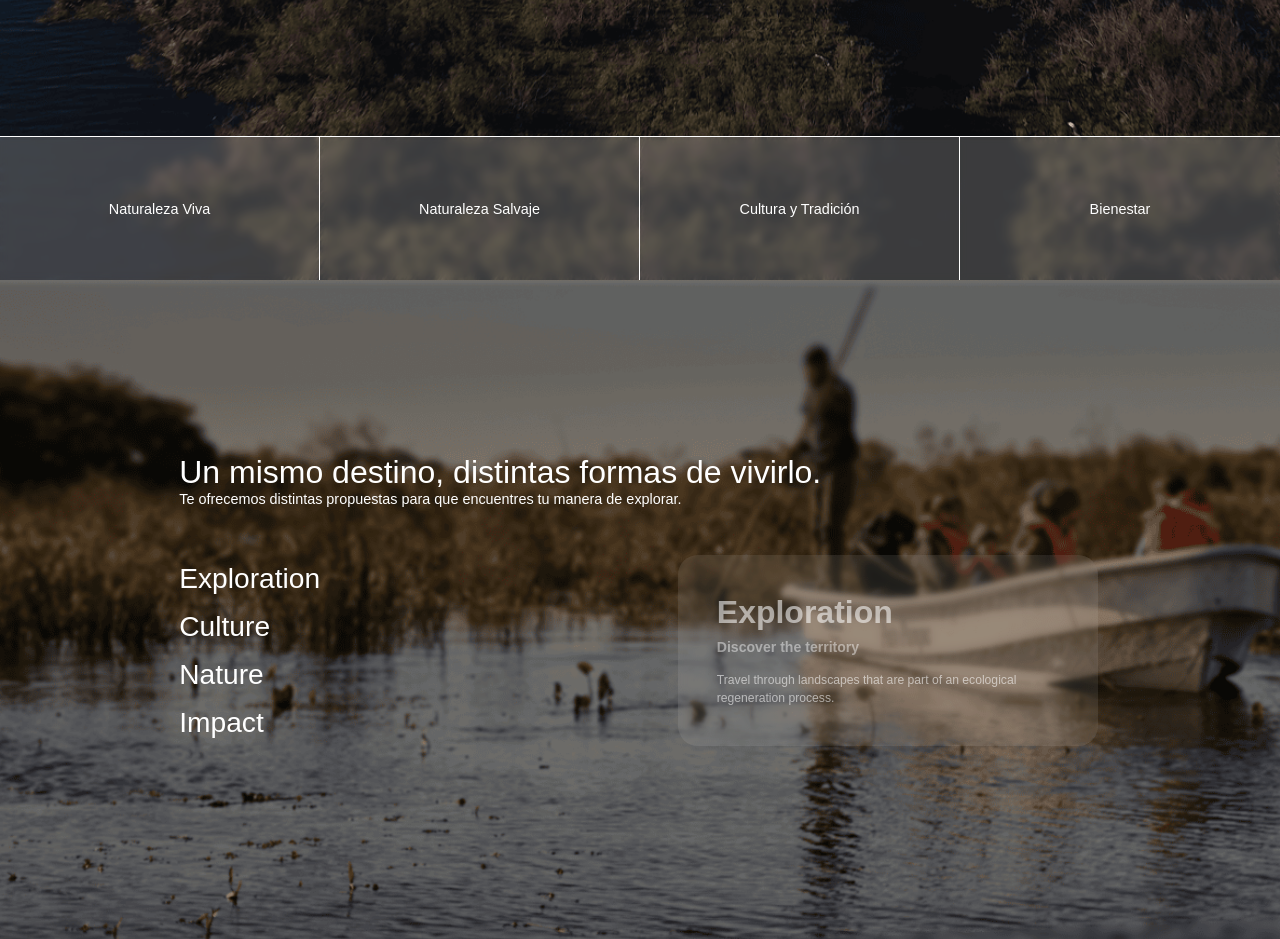
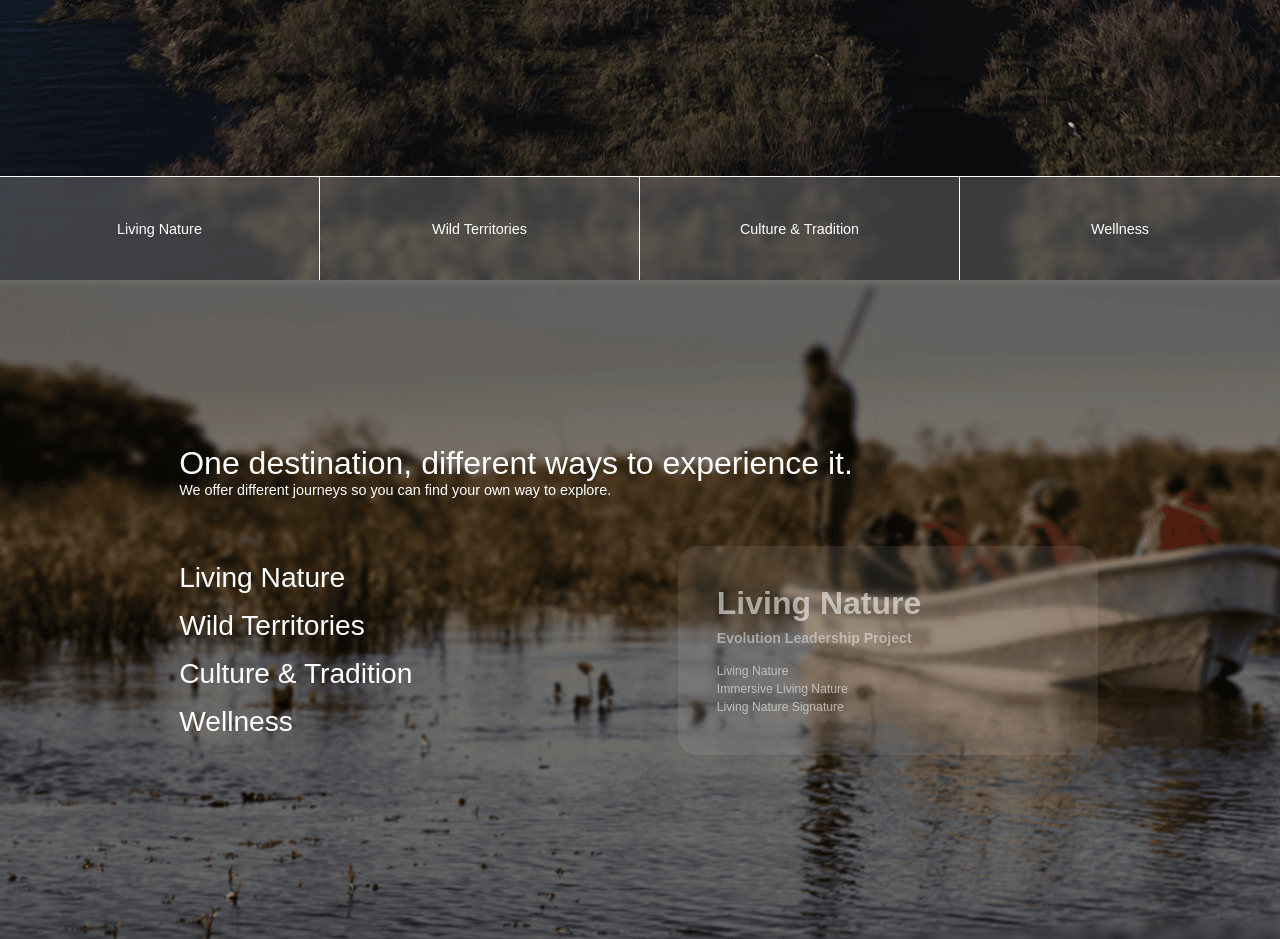
Before and after one commit to DoloresPolito/sapucay, a Next.js app: page /en in a window 1280 px wide. Shown: the part 520-1459 px from the top of the page. Built offline with nearby package versions, Linux system fonts and the light colour scheme.

Commit message:
hero traductions

```diff
--- a/messages/en.json
+++ b/messages/en.json
@@ -1,11 +1,50 @@
 {
   "Home": {
-
-    "HeroHome":{
+    "HeroHome": {
       "title": "Where journeys are lived so deeply that in the end all that’s left is to shout it out.",
       "subtitle": "We design authentic experiences that connect territories, culture, and hospitality.",
-      "button": "DISCOVER MORE"
+      "button": "DISCOVER MORE",
+      "options": [
+        { "title": "Living Nature" },
+        { "title": "Wild Territories" },
+        { "title": "Culture & Tradition" },
+        { "title": "Wellness" }
+      ]
+    },
 
+    "TypesHome": {
+      "title": "One destination, different ways to experience it.",
+      "subtitle": "We offer different journeys so you can find your own way to explore.",
+      "types": [
+        {
+          "title": "Living Nature",
+          "subtitle": "Evolution Leadership Project",
+          "level1": "Living Nature",
+          "level2": "Immersive Living Nature",
+          "level3": "Living Nature Signature"
+        },
+        {
+          "title": "Wild Territories",
+          "subtitle": "Evolution Leadership Project",
+          "level1": "Wild Nature",
+          "level2": "Immersive Wild Nature",
+          "level3": "Wild Nature Signature"
+        },
+        {
+          "title": "Culture & Tradition",
+          "subtitle": "Evolution Leadership Project",
+          "level1": "Sapucay Observer",
+          "level2": "Sapucay MICE",
+          "level3": "Equestrian Journey"
+        },
+        {
+          "title": "Wellness",
+          "subtitle": "Evolution Leadership Project",
+          "level1": "Detox",
+          "level2": "Natural Wellness",
+          "level3": "Wellness Signature"
+        }
+      ]
     },
 
     "LevelsHome": {
@@ -45,8 +84,6 @@
         }
       ]
     },
-
-
 
     "BirdHome": {
       "title": "There is no right level.",
@@ -358,6 +395,4 @@
 
     "rights": "All rights reserved 2026 Sapucay Travel"
   }
-
-
 }
--- a/messages/es.json
+++ b/messages/es.json
@@ -1,10 +1,53 @@
 {
   "Home": {
-    "HeroHome":{
+    "HeroHome": {
       "title": "Donde los viajes se viven tan profundo, que al final solo queda gritarlo.",
       "subtitle": "Disenamos experiencias autenticas que conectan territorios, cultura y hospitalidad",
-      "button": "CONOCÉ MÁS"
+      "button": "CONOCÉ MÁS",
 
+
+      "options": [
+        { "title": "Naturaleza Viva" },
+        { "title": "Territorios Salvajes" },
+        { "title": "Cultura y Tradición" },
+        { "title": "Bienestar" }
+      ]
+    },
+
+    "TypesHome": {
+      "title": "Un mismo destino, distintas formas de vivirlo.",
+
+      "subtitle": "Te ofrecemos distintas propuestas para que encuentres tu manera de explorar.",
+      "types": [
+        {
+          "title": "Naturaleza Viva",
+          "subtitle": "Proyecto Liderazo de Evolución",
+          "level1": "Naturaleza Viva",
+          "level2": "Naturaleza Viva Inmersivo",
+          "level3": "Naturaleza Viva Insignia"
+        },
+        {
+          "title": "Territorios Salvajes",
+          "subtitle": "Proyecto Liderazo de Evolución",
+          "level1": "Naturaleza Salvaje",
+          "level2": "Naturaleza Salvaje Inmersivo",
+          "level3": "Naturaleza Salvaje Insignia"
+        },
+        {
+          "title": "Cultura y Tradición",
+          "subtitle": "Proyecto Liderazo de Evolución",
+          "level1": "Sapucay Observador",
+          "level2": "Sapucay MICE",
+          "level3": "Travesía Ecuestre"
+        },
+        {
+          "title": "Bienestar",
+          "subtitle": "Proyecto Liderazo de Evolución",
+          "level1": "Detox",
+          "level2": "Bienestar Natural",
+          "level3": "Bienestar Insignia"
+        }
+      ]
     },
 
     "LevelsHome": {
@@ -59,14 +102,12 @@
       "button3": "Conocé nuestro impacto"
     },
 
-    "ImpactHome":{
+    "ImpactHome": {
       "impact1": "Conservación activa del ecosistema",
       "impact2": "Fortalecimiento de la comunidad local",
       "impact3": "Experiencias que regeneran el territorio",
       "impact4": "Impacto social y ambiental medible"
     }
-
-
   },
   "footer": {
     "subtitle": "Donde los viajes se viven tan profundo que al final solo queda gritarlos",
--- a/src/app/[locale]/(root)/page.js
+++ b/src/app/[locale]/(root)/page.js
@@ -13,23 +13,27 @@ export default async function HomePage({ params }) {
       title: t("HeroHome.title"),
       subtitle: t("HeroHome.subtitle"),
       button: t("HeroHome.button"),
+      options: t.raw("HeroHome.options"),
+    },
+
+    types: {
+      title: t("TypesHome.title"),
+      subtitle: t("TypesHome.subtitle"),
+      types: t.raw("TypesHome.types"),
     },
     bird: {
       title: t("BirdHome.title"),
       subtitle: t("BirdHome.subtitle"),
-      button:t("BirdHome.button"),
+      button: t("BirdHome.button"),
       title2: t("BirdHome.title2"),
       text21: t("BirdHome.text2-1"),
       text22: t("BirdHome.text2-2"),
-      button2:t("BirdHome.button2"),
+      button2: t("BirdHome.button2"),
       title3: t("BirdHome.title3"),
       subtitle3: t("BirdHome.subtitle3"),
       text3: t("BirdHome.text3"),
-      button3:t("BirdHome.button3"),
-
-
+      button3: t("BirdHome.button3"),
     },
-
 
     levels: {
       title: t("LevelsHome.title"),
@@ -37,21 +41,17 @@ export default async function HomePage({ params }) {
       button: t("LevelsHome.button"),
       items: t.raw("LevelsHome.items"),
     },
-    impact:{
-      impact1:t("ImpactHome.impact1"),
-      impact2:t("ImpactHome.impact2"),
-      impact3:t("ImpactHome.impact3"),
-      impact4:t("ImpactHome.impact4"),
-    }
-
-
-  }
-
-
+    impact: {
+      impact1: t("ImpactHome.impact1"),
+      impact2: t("ImpactHome.impact2"),
+      impact3: t("ImpactHome.impact3"),
+      impact4: t("ImpactHome.impact4"),
+    },
+  };
 
   return (
     <Section>
-      <HomeSection texts={texts}/>
+      <HomeSection texts={texts} />
     </Section>
   );
 }
--- a/src/components/Home/Hero/index.js
+++ b/src/components/Home/Hero/index.js
@@ -3,7 +3,19 @@ import styles from "./style.module.scss";
 import Image from "next/image";
 import image from "../../../../public/images/home/herohome.png";
 import Button from "@/src/components/ui/Button";
-export default function Hero({herotexts}) {
+import Link from "next/link";
+import { useLocale } from "next-intl";
+
+export default function Hero({ herotexts }) {
+
+  const locale = useLocale();
+  const links = [
+    "/naturaleza-viva",
+    "/territorios-salvajes",
+    "/cultura",
+    "/bienestar",
+  ];
+
   return (
     <div className={styles.herosection}>
       <div className={styles.heroimage}>
@@ -16,27 +28,26 @@ export default function Hero({herotexts}) {
         />
 
         <div className={styles.overlay}>
+          <h2 className={styles.titleh2}>{herotexts.title}</h2>
+          <h3 className={styles.titleh3}>{herotexts.subtitle}</h3>
 
-            <h2 className={styles.titleh2}>{herotexts.title}</h2>
-            <h3 className={styles.titleh3}>{herotexts.subtitle}</h3>
-
-            <div>
-              <Button>{herotexts.button}</Button>
-            </div>
-
+          <div>
+            <Button>{herotexts.button}</Button>
+          </div>
         </div>
 
-          {/* GRID INFERIOR */}
+        <div className={styles.bottomGrid}>
           <div className={styles.bottomGrid}>
-          <div className={styles.gridItem}><p className={styles.text}>Naturaleza Viva</p></div>
-          <div className={styles.gridItem}><p className={styles.text}>Naturaleza Salvaje</p></div>
-          <div className={styles.gridItem}><p className={styles.text}>Cultura y Tradición</p></div>
-          <div className={styles.gridItem}><p className={styles.text}>Bienestar</p></div>
+            {herotexts.options.map((type, i) => (
+
+
+<Link key={i} href={`/${locale}/${links[i]}`} className={styles.gridItem}>
+<p className={styles.text}>{type.title}</p>
+</Link>
+            ))}
+          </div>
         </div>
-
       </div>
     </div>
-
-
   );
 }
--- a/src/components/Home/Hero/style.module.scss
+++ b/src/components/Home/Hero/style.module.scss
@@ -49,7 +49,7 @@ h3{
   position: absolute;
   bottom: 0;
   width: 100%;
-  height: 18vh;
+  height: 13vh;
   display: grid;
   grid-template-columns: repeat(4, 1fr);
 
--- a/src/components/Home/SlideA/Body/index.js
+++ b/src/components/Home/SlideA/Body/index.js
@@ -3,30 +3,10 @@ import styles from "../style.module.scss";
 
 export default function Body({ items, selectedLink, setSelectedLink }) {
 
-  const getChars = (word) => {
-    let chars = [];
-
-    word.split("").forEach((char, i) => {
-      chars.push(
-        <motion.span
-          key={char + i}
-          initial={{ y: "100%" }}
-          animate={{ y: "0%" }}
-          transition={{ delay: i * 0.03 }}
-        >
-          {char}
-        </motion.span>
-      );
-    });
-
-    return chars;
-  };
 
   return (
     <div className={styles.body}>
-      {items.map((item, index) => {
-
-        return (
+      {items.map((item, index) => (
         <motion.p
           key={index}
           onMouseOver={() => setSelectedLink({ isActive: true, index })}
@@ -37,11 +17,9 @@ export default function Body({ items, selectedLink, setSelectedLink }) {
               : { filter: "blur(0px)", opacity: 1 }
           }
         >
-            {getChars(item.title)}
+          {item.title}
         </motion.p>
-        );
-
-      })}
+      ))}
     </div>
   );
 }
--- a/src/components/Home/SlideA/Content/index.js
+++ b/src/components/Home/SlideA/Content/index.js
@@ -12,8 +12,11 @@ export default function Content({ item, isActive }) {
     >
 
       <h2>{item.title}</h2>
-      <h3>{item.description}</h3>
-      <p>{item.text}</p>
+      <h3>{item.subtitle}</h3>
+
+      <p>{item.level1}</p>
+      <p>{item.level2}</p>
+      <p>{item.level3}</p>
 
     </motion.div>
   );
--- a/src/components/Home/SlideA/index.js
+++ b/src/components/Home/SlideA/index.js
@@ -7,34 +7,38 @@ import styles from "./style.module.scss";
 import image from "../../../../public/images/home/home1.png";
 import Body from "./Body";
 import Content from "./Content";
-export default function SlideA() {
-  const items = [
-    {
-      title: "Exploration",
-      description: "Discover the territory",
-      text: "Travel through landscapes that are part of an ecological regeneration process.",
-    },
-    {
-      title: "Culture",
-      description: "Local traditions",
-      text: "Experience the identity of Iberá through its people and traditions.",
-    },
-    {
-      title: "Nature",
-      description: "Biodiversity",
-      text: "Observe wildlife and ecosystems restored through conservation.",
-    },
-    {
-      title: "Impact",
-      description: "Positive footprint",
-      text: "Every visit contributes to the regeneration of the territory.",
-    },
-  ];
+export default function SlideA({ typestexts }) {
+  // const items = [
+  //   {
+  //     title: "Exploration",
+  //     description: "Discover the territory",
+  //     text: "Travel through landscapes that are part of an ecological regeneration process.",
+  //   },
+  //   {
+  //     title: "Culture",
+  //     description: "Local traditions",
+  //     text: "Experience the identity of Iberá through its people and traditions.",
+  //   },
+  //   {
+  //     title: "Nature",
+  //     description: "Biodiversity",
+  //     text: "Observe wildlife and ecosystems restored through conservation.",
+  //   },
+  //   {
+  //     title: "Impact",
+  //     description: "Positive footprint",
+  //     text: "Every visit contributes to the regeneration of the territory.",
+  //   },
+  // ];
 
+  // const items = typestexts.types;
+
+  const items = typestexts?.types ?? [];
   const [selectedLink, setSelectedLink] = useState({
     isActive: false,
     index: 0,
   });
+
   const container = useRef();
   const [isMobile, setIsMobile] = useState(false);
 
@@ -72,14 +76,9 @@ export default function SlideA() {
           <div className={styles.overlay}>
             <div className={styles.container}>
               <div className={styles.header}>
-                <h2 className={styles.titleh2}>
-                  Un mismo destino, distintas formas de vivirlo.
-                </h2>
+                <h2 className={styles.titleh2}>{typestexts.title}</h2>
 
-                <p className={styles.text}>
-                  Te ofrecemos distintas propuestas para que encuentres tu
-                  manera de explorar.
-                </p>
+                <p className={styles.text}>{typestexts.subtitle}</p>
               </div>
 
               <div className={styles.columns}>
--- a/src/section/HomeSection.js
+++ b/src/section/HomeSection.js
@@ -29,7 +29,7 @@ export default function HomeSection({texts}) {
   return (
     <Section>
       <Hero herotexts={texts.hero}/>
-      <SlideA />
+      <SlideA typestexts={texts.types}/>
       <SlideB levelstexts={texts.levels}/>
 
       <Bird birdtexts={texts.bird}/>
```
Lines whose indentation alone changed are shown as unchanged.
